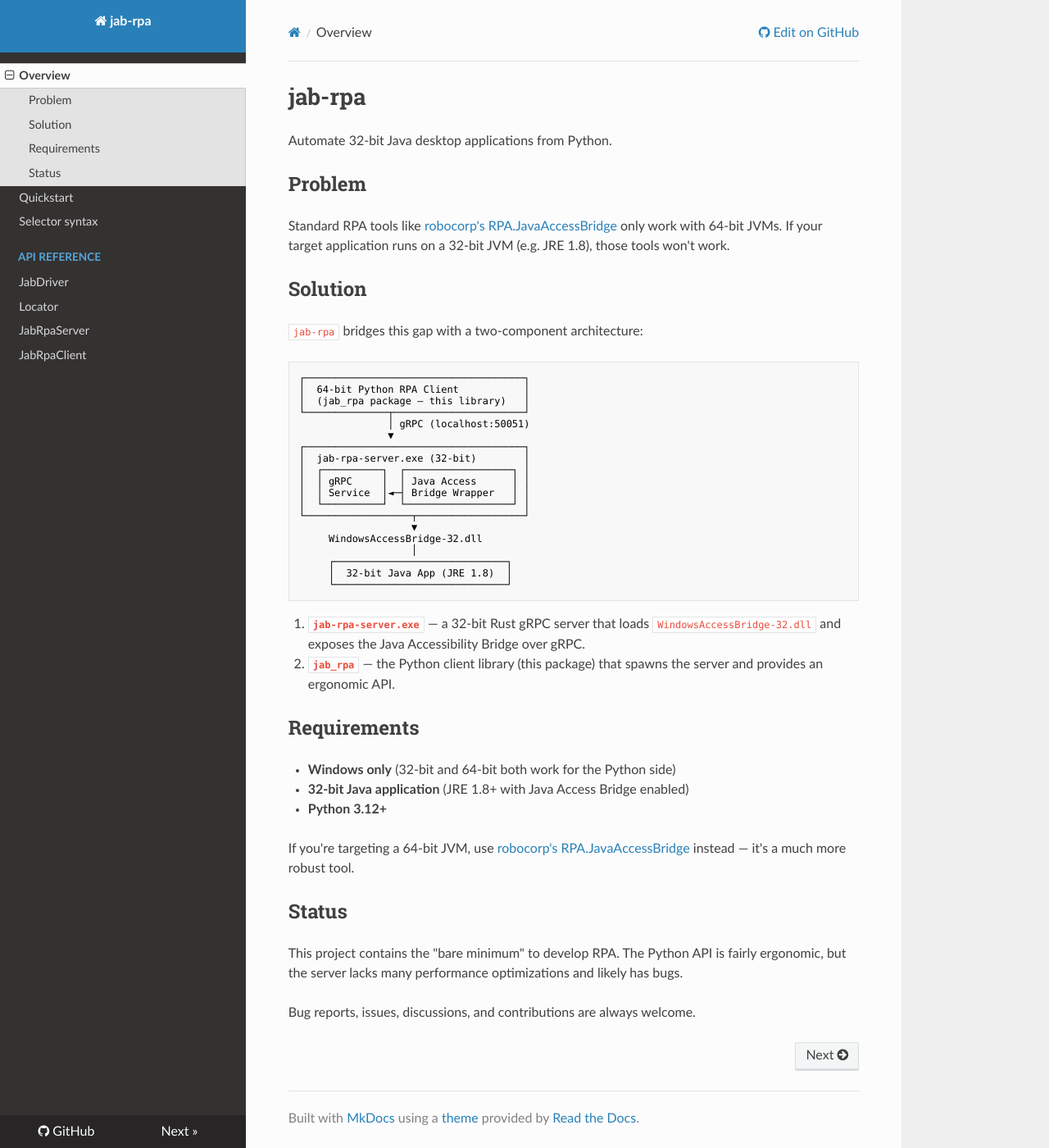
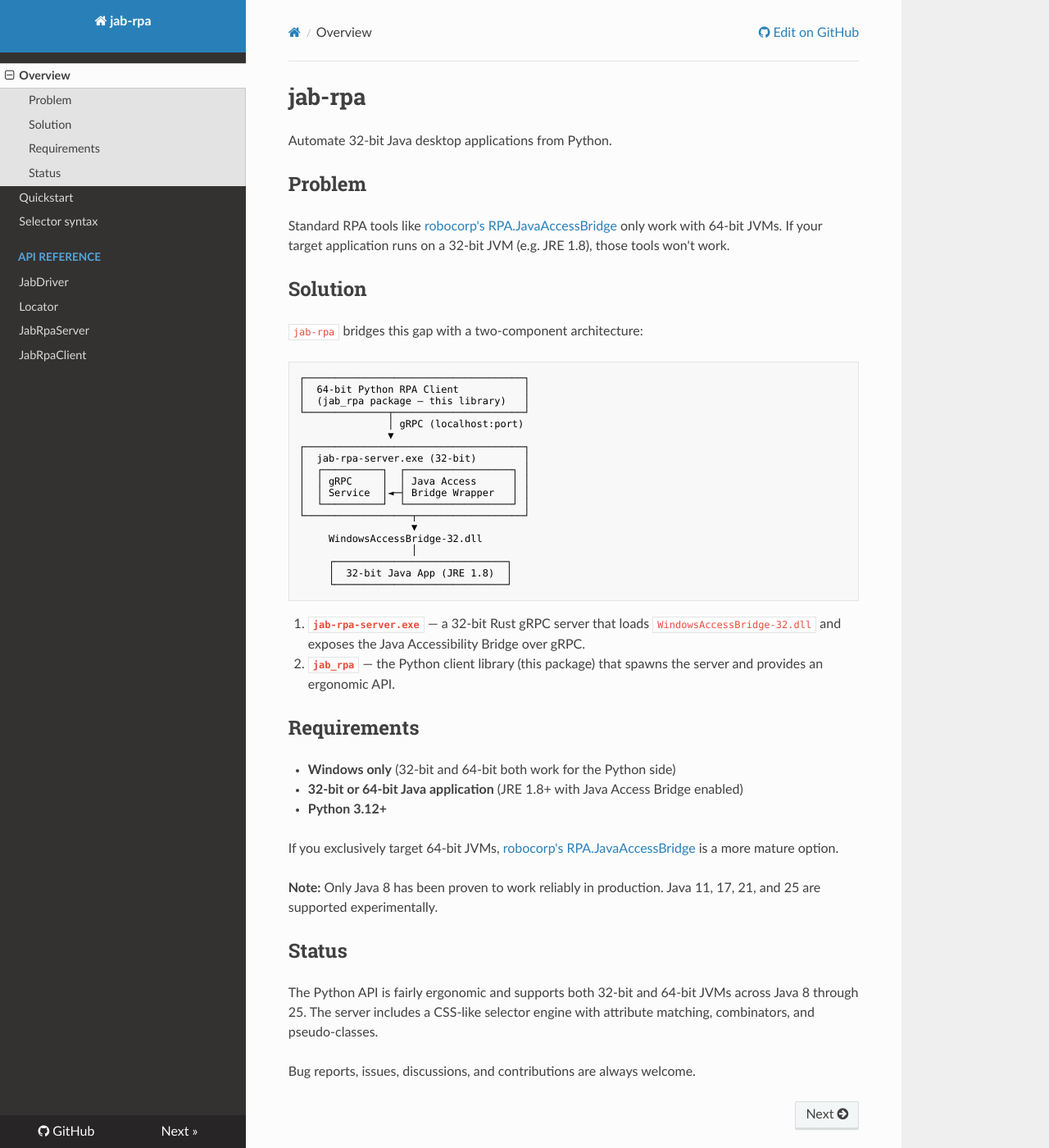
Before and after one commit to carou-c/jab-rpa, an MkDocs documentation site: the page built from docs/index.md, in a window 1280 px wide and 1400 px high. Shown: the whole window at 82% size. Built offline with MkDocs 1.6.1, drawn with Linux system fonts in a browser that asks for light colours; nearby versions of some CDN libraries.

Commit message:
Documentation updates

```diff
--- a/docs/index.md
+++ b/docs/index.md
@@ -18,7 +18,7 @@
 │  64-bit Python RPA Client           │
 │  (jab_rpa package — this library)   │
 └──────────────┬──────────────────────┘
-               │ gRPC (localhost:50051)
+               │ gRPC (localhost:port)
                ▼
 ┌─────────────────────────────────────┐
 │  jab-rpa-server.exe (32-bit)        │
@@ -44,17 +44,20 @@
 ## Requirements
 
 - **Windows only** (32-bit and 64-bit both work for the Python side)
-- **32-bit Java application** (JRE 1.8+ with Java Access Bridge enabled)
+- **32-bit or 64-bit Java application** (JRE 1.8+ with Java Access Bridge enabled)
 - **Python 3.12+**
 
-If you're targeting a 64-bit JVM, use
+If you exclusively target 64-bit JVMs,
 [robocorp's RPA.JavaAccessBridge](https://rpaframework.org/libraries/javaaccessbridge/python.html)
-instead — it's a much more robust tool.
+is a more mature option.
+
+**Note:** Only Java 8 has been proven to work reliably in production. Java 11,
+17, 21, and 25 are supported experimentally.
 
 ## Status
 
-This project contains the "bare minimum" to develop RPA. The Python API is
-fairly ergonomic, but the server lacks many performance optimizations and likely
-has bugs.
+The Python API is fairly ergonomic and supports both 32-bit and 64-bit JVMs
+across Java 8 through 25. The server includes a CSS-like selector engine with
+attribute matching, combinators, and pseudo-classes.
 
 Bug reports, issues, discussions, and contributions are always welcome.
```
Also changed, not shown: README.md (+10 -7 lines), docs/quickstart.md (+4 -3 lines), 3 other files.
